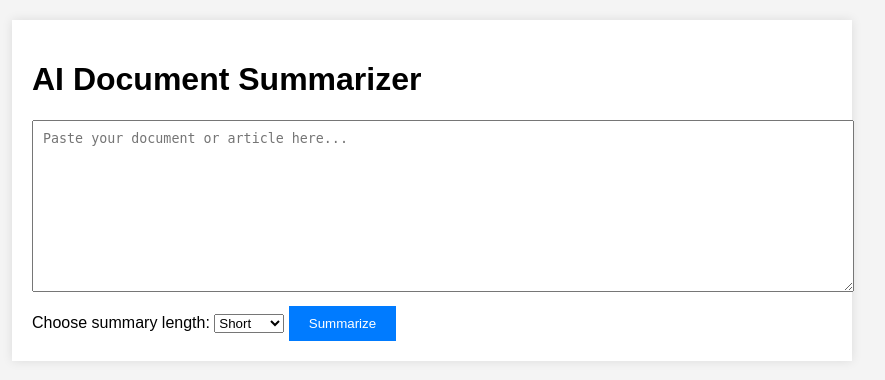
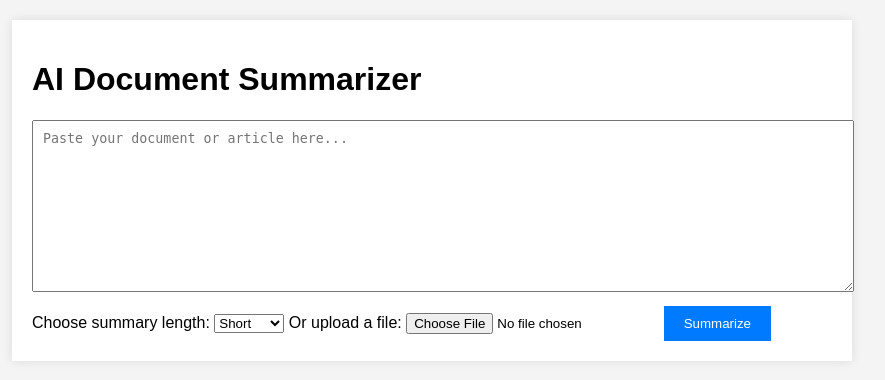
Before and after one commit to Symphatic/AIBDS, a Flask app: page / in a window 1280 px wide. Shown: the top 380 px of the page, without its empty margins (208-1093 px from the left). Run offline with Flask 3, Linux system fonts and the light colour scheme.

Commit message:
Update index.html

```diff
--- a/templates/index.html
+++ b/templates/index.html
@@ -9,7 +9,7 @@
 <body>
     <div class="container">
         <h1>AI Document Summarizer</h1>
-        <form action="/summarize" method="POST">
+        <form action="/summarize" method="POST" enctype="multipart/form-data">
             <textarea name="content" rows="10" placeholder="Paste your document or article here...">{{ original_text or "" }}</textarea>
             <label for="length">Choose summary length:</label>
             <select name="length" id="length">
@@ -17,6 +17,8 @@
                 <option value="medium">Medium</option>
                 <option value="long">Long</option>
             </select>
+            <label for="file">Or upload a file:</label>
+            <input type="file" name="file" id="file">
             <button type="submit">Summarize</button>
         </form>
         {% with messages = get_flashed_messages(with_categories=true) %}
```
